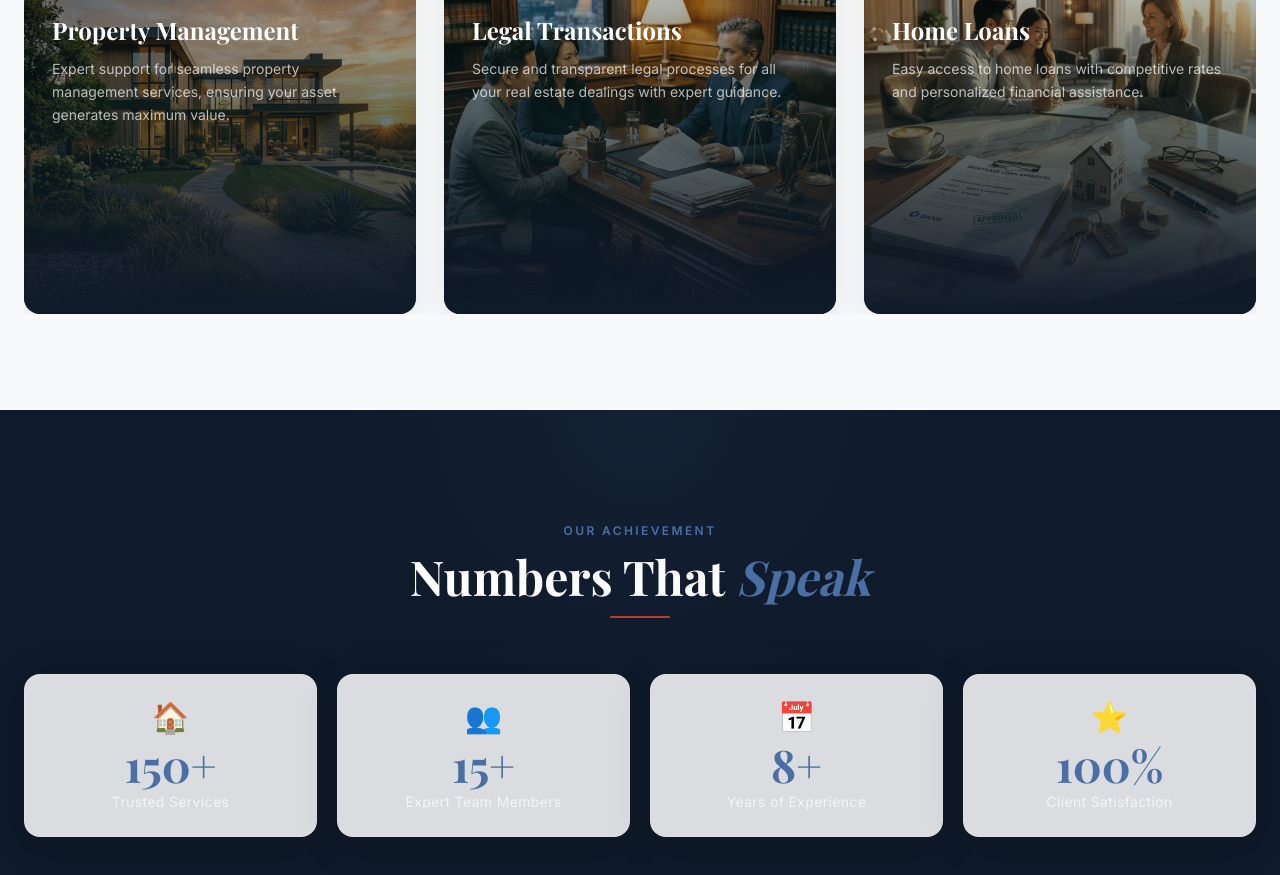
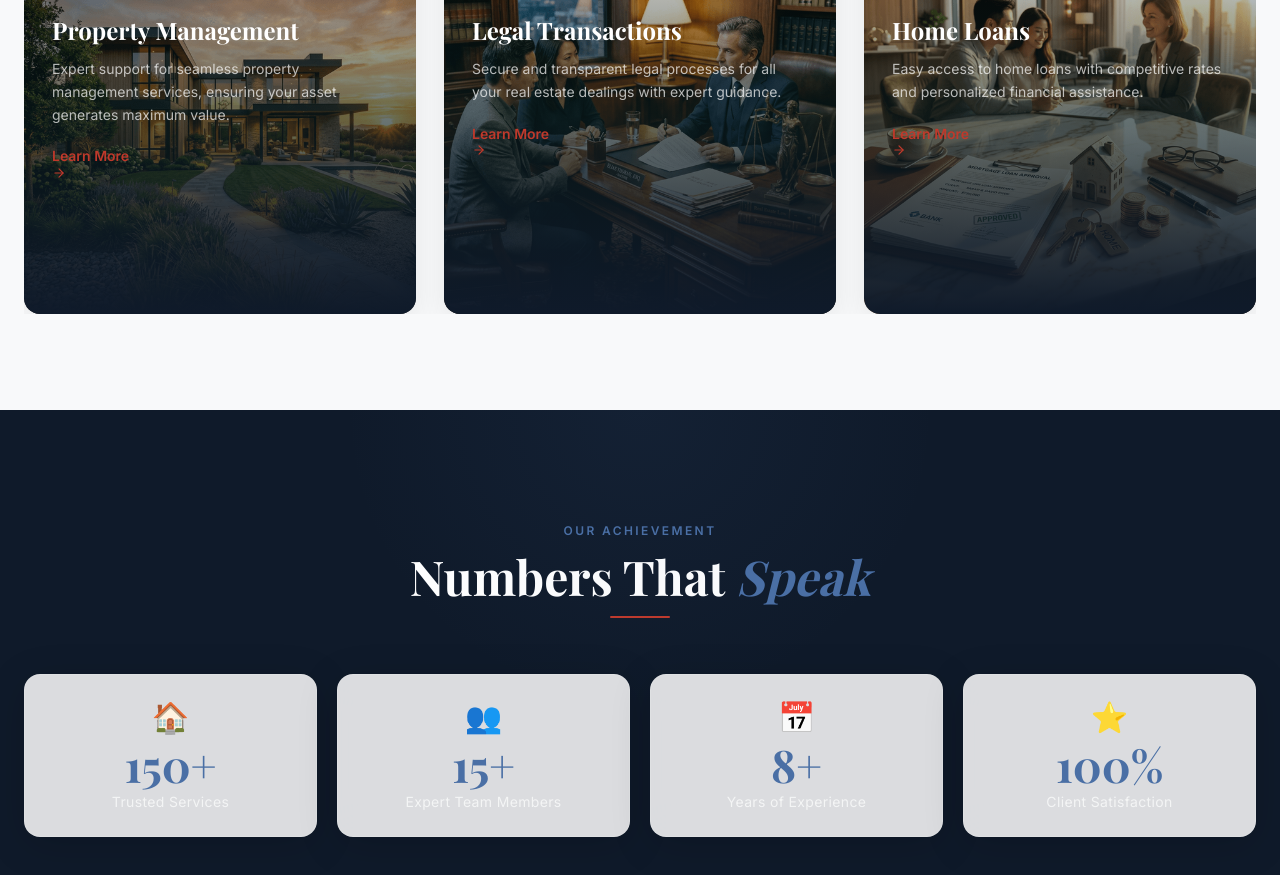
Before and after one commit to yashsaini0759/propertclinic, a React (Vite) app: page / in a window 1280 px wide. Shown: the part 2820-3695 px from the top of the page. Built offline with nearby package versions, Linux system fonts and the light colour scheme; a web font is replaced by a local one.

Commit message:
fix: link Learn More buttons to services page

```diff
--- a/package.json
+++ b/package.json
@@ -25,6 +25,7 @@
         "@vitejs/plugin-react": "^4.2.0",
         "autoprefixer": "^10.4.0",
         "postcss": "^8.4.0",
+        "sharp": "^0.34.5",
         "tailwindcss": "^3.4.0",
         "vite": "^5.4.0"
     }
--- a/src/components/ServicesCards.jsx
+++ b/src/components/ServicesCards.jsx
@@ -133,7 +133,12 @@ export default function ServicesCards() {
                                         <p className="text-white/70 font-body text-sm leading-relaxed mb-5">
                                             {svc.description}
                                         </p>
-
+                                        <a
+                                            href={svc.link}
+                                            className="inline-flex items-center gap-2 text-[#C0392B] font-body font-semibold text-sm group-hover:gap-3 transition-all hover-underline-animation max-w-max"
+                                        >
+                                            Learn More <FiArrowRight className="transition-transform group-hover:translate-x-1" />
+                                        </a>
                                     </div>
                                 </div>
                             </SwiperSlide>
```
Also changed, not shown: 1 other file (tests, documents, lock files or other folders).
